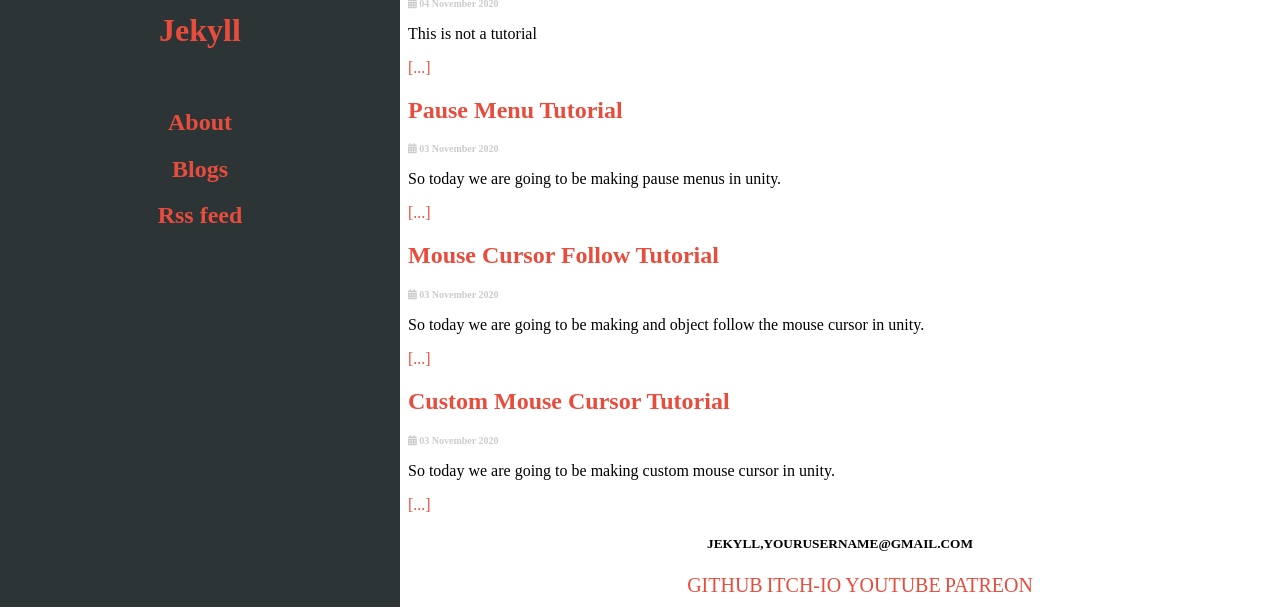
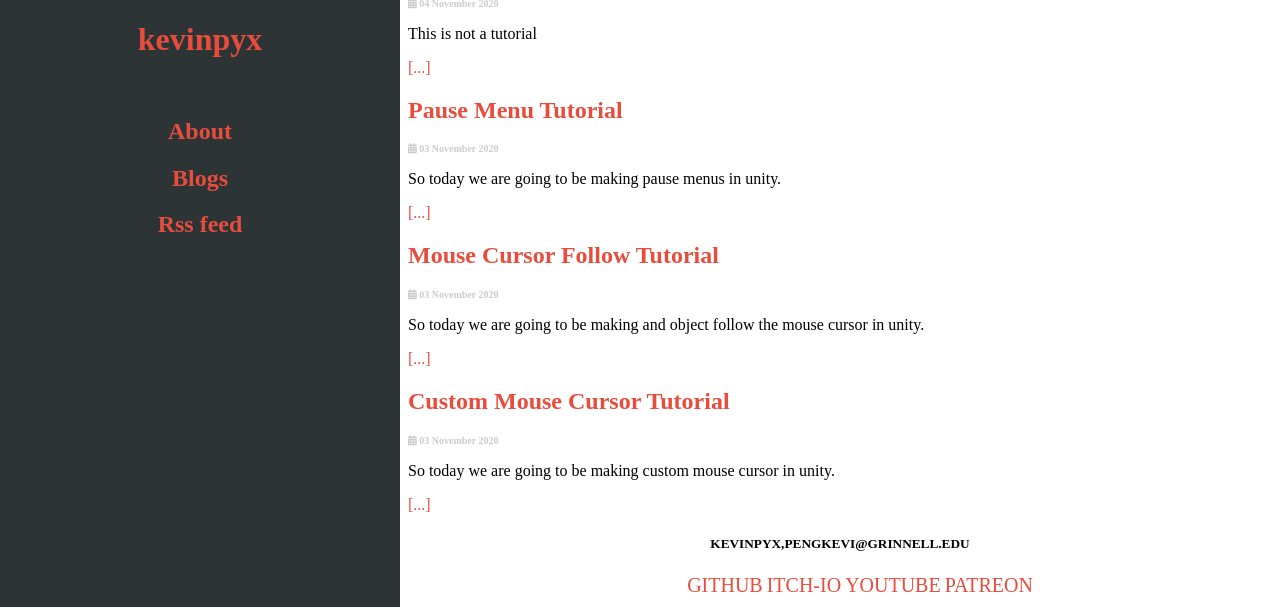
Before and after one commit to Kevinpyx/kevinpyx.github.io, a Jekyll site: the page built from index.html, in a window 1280 px wide, cut to the strip 293-906 px from the top of the page. Built offline with Jekyll 4.4.1, drawn with Linux system fonts in a browser that asks for light colours; some of the changed text lies outside the part shown.

Commit message:
Update _config.yml
small changes

```diff
--- a/_config.yml
+++ b/_config.yml
@@ -1,12 +1,12 @@
-title: Atlas Jekyll Theme
+title: Yuxin (Kevin) Peng - 彭羽鑫
 desciption: >
-  A jekyll theme for personal website.
-email: yourusername@gmail.com
+  Kevin Peng's personal website.
+email: pengkevi@grinnell.edu
 baseurl: "/atlas-jekyll-theme" # the subpath of your site, e.g. /blog
 #replace nrdybhu1.github.io with your domainname.com
-url: "https://nrdybhu1.github.io" # the base hostname & protocol for your site
-twitter_username: jekyllrb
-github_username:  Jekyll
+url: "https://kevinpyx.github.io" # the base hostname & protocol for your site
+#twitter_username: jekyllrb
+github_username:  kevinpyx
 markdown: kramdown
 page_excerpts: true
 favicon: "/img/atlas.png"
```
